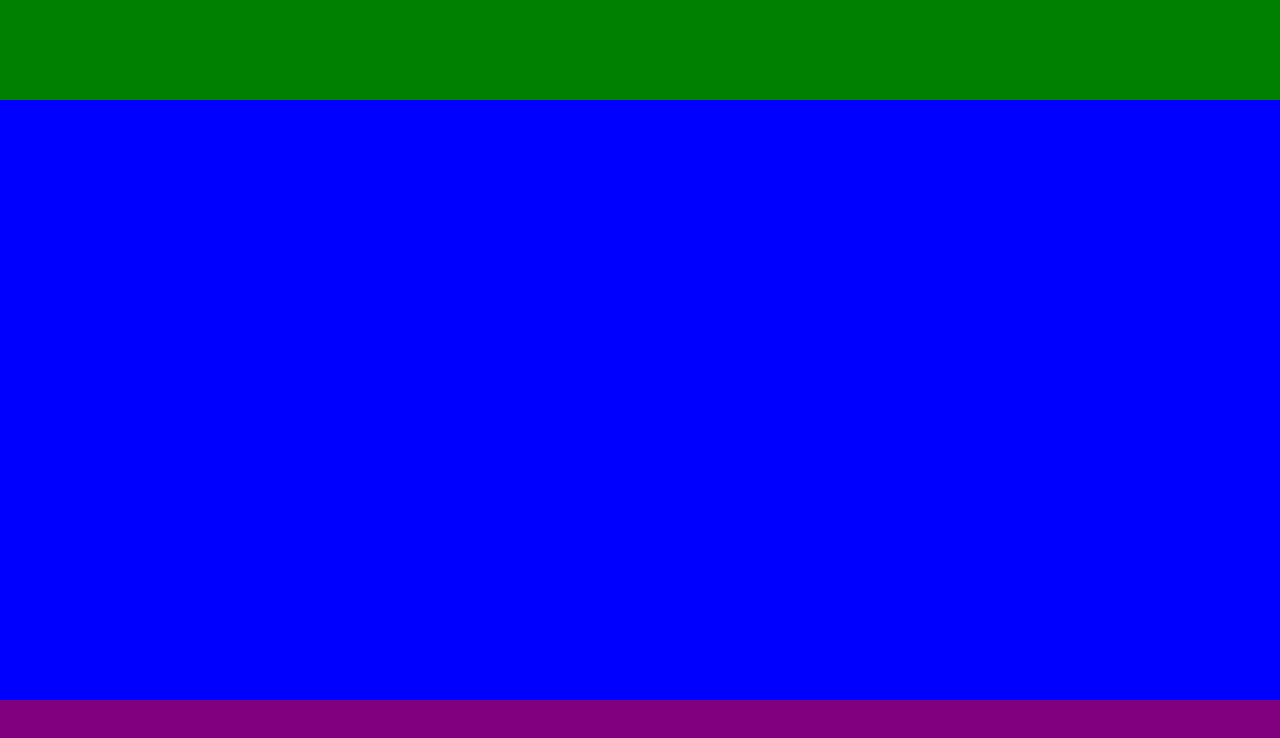
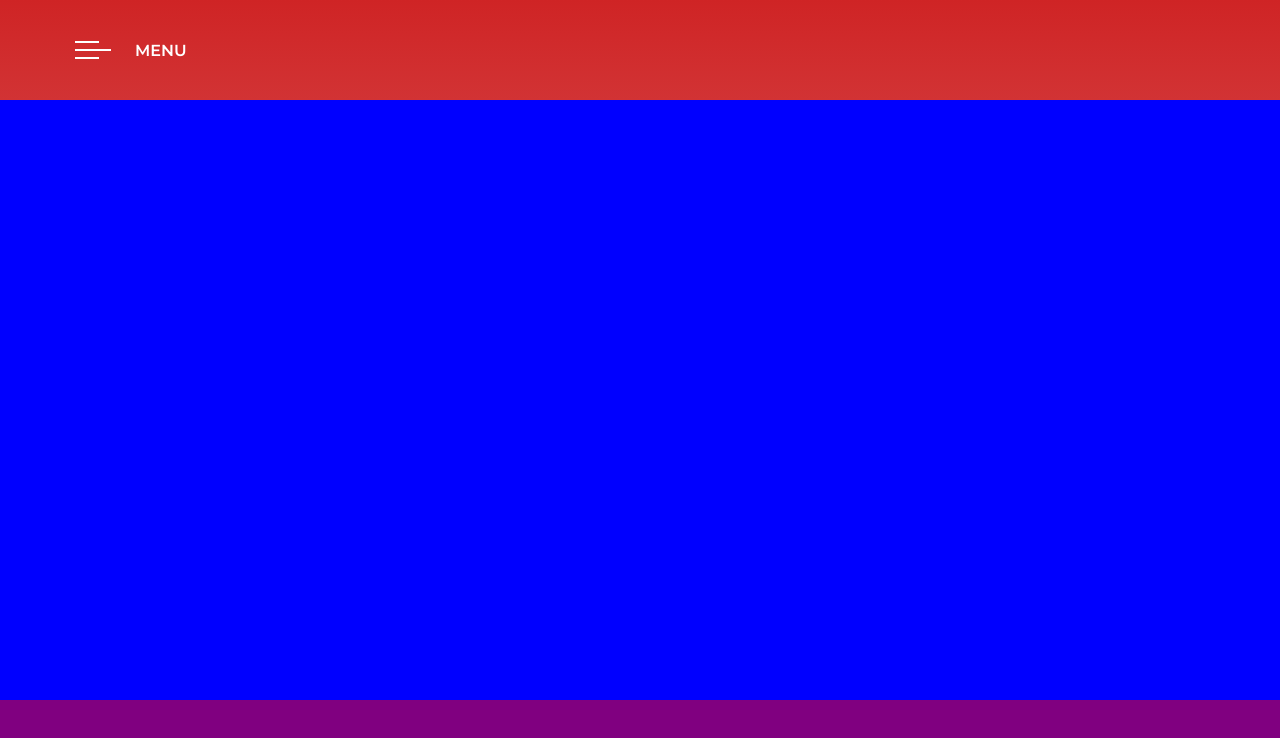
Before and after one commit to fernandoleonid/coca-cola-2023, a plain HTML site: page index.html in a window 1280 px wide. Drawn offline with Linux system fonts and the light colour scheme.

Commit message:
header concluido

```diff
--- a/index.html
+++ b/index.html
@@ -3,11 +3,17 @@
 <head>
     <meta charset="UTF-8">
     <meta name="viewport" content="width=device-width, initial-scale=1.0">
+    <link rel="preconnect" href="https://fonts.googleapis.com">
+    <link rel="preconnect" href="https://fonts.gstatic.com" crossorigin>
+    <link href="https://fonts.googleapis.com/css2?family=Montserrat:wght@100;400;600&display=swap" rel="stylesheet">
     <link rel="stylesheet" href="./style.css">
     <title>COCA-COLA</title>
 </head>
 <body>
-    <header></header>
+    <header>
+        <img src="./img/menu-burger.svg" alt="Menu hamburger">
+        <span>MENU</span>
+    </header>
     <main></main>
     <footer></footer>
 </body>
--- a/style.css
+++ b/style.css
@@ -9,11 +9,20 @@ body{
     background: linear-gradient(#CF2425, #DA6062 50%, #DA6062 60%,#CF2425);
     display: flex;
     flex-direction: column;
+    font-family: 'Montserrat', sans-serif;
 }
 
 header{
-    background-color: green;
     height: 100px;
+    display: flex;
+    align-items: center;
+    gap: 24px;
+    color: #FFFFFF;
+    padding-left: 75px;
+}
+
+header span{
+    font-weight: 600;
 }
 
 main{
```
Also changed, not shown: img/background-image.png (added), img/coca-cola.png (added), img/map.svg (added), img/menu-burger.svg (added), 1 other file.
